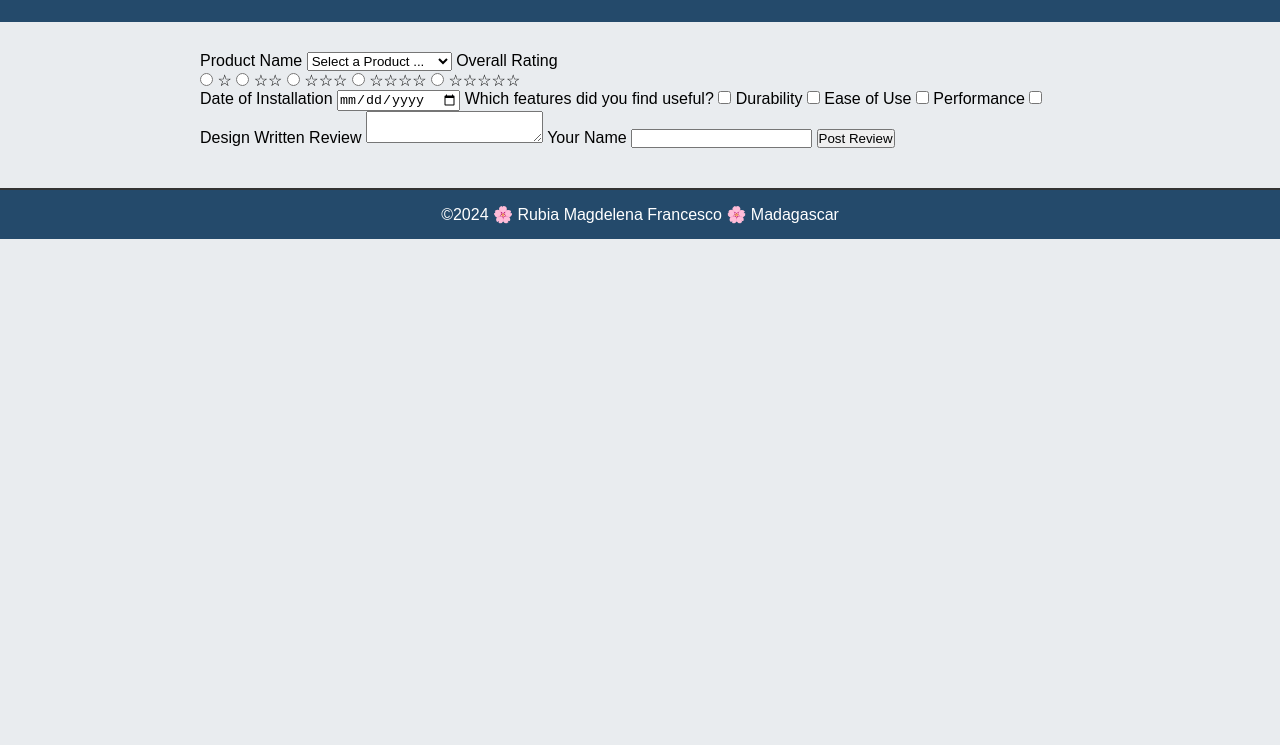
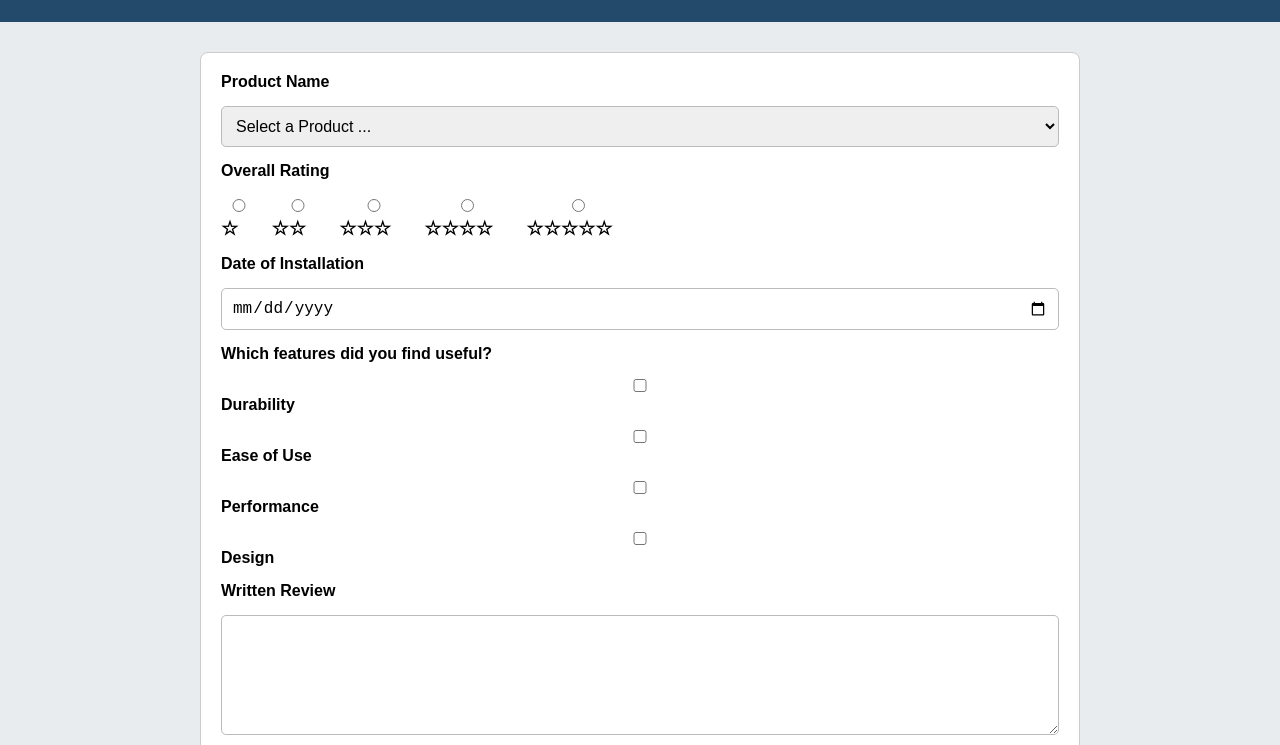
Before and after one commit to AeuroShaw/wdd131, a plain HTML site: page form.html in a window 1280 px wide. Shown: the part 55-800 px from the top of the page. Drawn offline with Linux system fonts and the light colour scheme; files that its build step writes are made by us from their sources.

Commit message:
Update styles.css

```diff
--- a/styles/styles.css
+++ b/styles/styles.css
@@ -176,3 +176,71 @@ footer {
   color: #fff;
   padding: 0.5rem 1rem;
 }
+
+form {
+  display: flex;
+  flex-direction: column;
+  gap: 15px;
+  background: var(--card-bg);
+  padding: 20px;
+  border-radius: 8px;
+  border: 1px solid #ccc;
+}
+
+label {
+  font-weight: bold;
+}
+
+input,
+select,
+textarea {
+  width: 100%;
+  padding: 10px;
+  font-size: 1rem;
+  border: 1px solid #bbb;
+  border-radius: 5px;
+}
+
+textarea {
+  min-height: 120px;
+  resize: vertical;
+}
+
+.rating {
+  display: flex;
+  gap: 15px;
+}
+
+.rating label {
+  cursor: pointer;
+  font-size: 1.2rem;
+}
+
+input[type="submit"] {
+  background-color: var(--primary);
+  color: white;
+  font-size: 1.1rem;
+  border: none;
+  padding: 12px;
+  border-radius: 6px;
+  cursor: pointer;
+  transition: background 0.3s;
+}
+
+input[type="submit"]:hover {
+  background-color: var(--secondary);
+}
+
+@media (max-width: 600px) {
+
+  form {
+    padding: 15px;
+  }
+
+  input,
+  select,
+  textarea {
+    font-size: 16px;
+  }
+
+}
```
